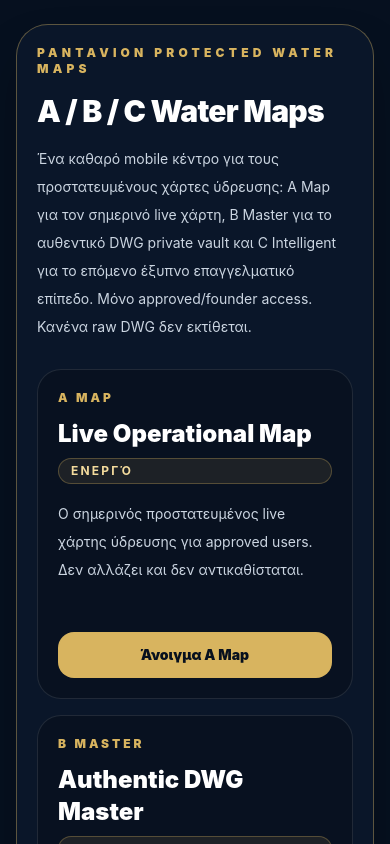
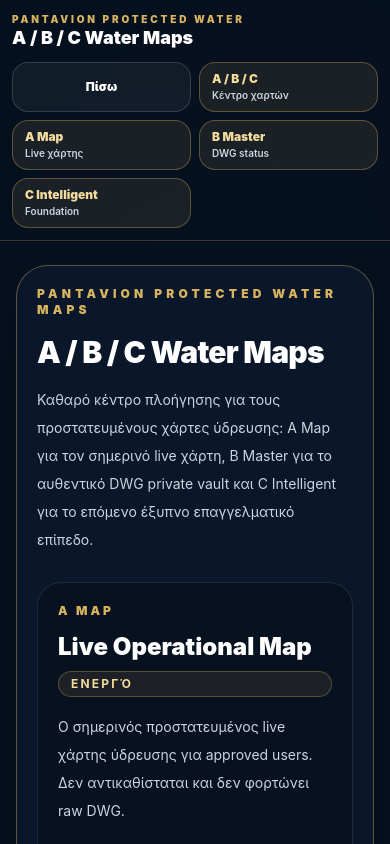
Before and after one commit to pandaconnect1/pantavion-planet, a Next.js app: page /professional/infrastructure/water/maps in a window 390 px wide. Shown: the top 844 px of the page. Built offline with nearby package versions, Linux system fonts and the light colour scheme; no server answers.

Commit message:
fix(water): repair mobile A B C navigation and corrupted entry

```diff
--- a/app/professional/infrastructure/water/c/page.tsx
+++ b/app/professional/infrastructure/water/c/page.tsx
@@ -1,3 +1,5 @@
+import WaterMapNavigation from "../water-map-navigation";
+
 export const metadata = {
   title: "Pantavion Water C Intelligent Map",
   description:
@@ -6,6 +8,9 @@ export const metadata = {
 
 export default function WaterCIntelligentMapPage() {
   return (
+    <>
+      <WaterMapNavigation title="C Intelligent Map" />
+
       <main className="min-h-screen bg-[#06101f] px-4 py-6 text-white">
         <section className="mx-auto max-w-4xl rounded-[2rem] border border-[#d8b45f]/40 bg-[#0a1629] p-5 shadow-2xl shadow-black/40 md:p-8">
           <p className="text-xs font-black uppercase tracking-[0.35em] text-[#d8b45f]">
@@ -41,7 +46,9 @@ export default function WaterCIntelligentMapPage() {
             </div>
 
             <div className="rounded-3xl border border-white/10 bg-black/20 p-4">
-            <p className="font-black text-[#d8b45f]">Engineering intelligence</p>
+              <p className="font-black text-[#d8b45f]">
+                Engineering intelligence
+              </p>
               <p className="mt-2 text-slate-300">
                 Πίεση, ζώνες, PRV, ανάγκες βελτίωσης δικτύου και επαγγελματικές
                 πληροφορίες θα μπουν σταδιακά.
@@ -65,5 +72,6 @@ export default function WaterCIntelligentMapPage() {
           </a>
         </section>
       </main>
+    </>
   );
 }
--- a/app/professional/infrastructure/water/maps/page.tsx
+++ b/app/professional/infrastructure/water/maps/page.tsx
@@ -1,3 +1,5 @@
+import WaterMapNavigation from "../water-map-navigation";
+
 export const metadata = {
   title: "Pantavion Water A B C Maps",
   description:
@@ -10,7 +12,7 @@ const cards = [
     title: "Live Operational Map",
     status: "Ενεργό",
     description:
-      "Ο σημερινός προστατευμένος live χάρτης ύδρευσης για approved users. Δεν αλλάζει και δεν αντικαθίσταται.",
+      "Ο σημερινός προστατευμένος live χάρτης ύδρευσης για approved users. Δεν αντικαθίσταται και δεν φορτώνει raw DWG.",
     href: "/professional/infrastructure/water/live",
     action: "Άνοιγμα A Map",
   },
@@ -36,6 +38,9 @@ const cards = [
 
 export default function WaterAbcMapsPage() {
   return (
+    <>
+      <WaterMapNavigation title="A / B / C Water Maps" />
+
       <main className="min-h-screen bg-[#06101f] px-4 py-6 text-white">
         <section className="mx-auto max-w-5xl rounded-[2rem] border border-[#d8b45f]/40 bg-[#0a1629] p-5 shadow-2xl shadow-black/40 md:p-8">
           <p className="text-xs font-black uppercase tracking-[0.35em] text-[#d8b45f]">
@@ -47,10 +52,10 @@ export default function WaterAbcMapsPage() {
           </h1>
 
           <p className="mt-4 max-w-3xl text-sm leading-7 text-slate-300 md:text-base">
-          Ένα καθαρό mobile κέντρο για τους προστατευμένους χάρτες ύδρευσης:
+            Καθαρό κέντρο πλοήγησης για τους προστατευμένους χάρτες ύδρευσης:
             A Map για τον σημερινό live χάρτη, B Master για το αυθεντικό DWG
             private vault και C Intelligent για το επόμενο έξυπνο επαγγελματικό
-          επίπεδο. Μόνο approved/founder access. Κανένα raw DWG δεν εκτίθεται.
+            επίπεδο.
           </p>
 
           <div className="mt-7 grid gap-4 md:grid-cols-3">
@@ -96,5 +101,6 @@ export default function WaterAbcMapsPage() {
           </div>
         </section>
       </main>
+    </>
   );
 }
--- a/app/professional/infrastructure/water/master/page.tsx
+++ b/app/professional/infrastructure/water/master/page.tsx
@@ -1,3 +1,4 @@
+import WaterMapNavigation from "../water-map-navigation";
 import BMasterStatusClient from "./b-master-status-client";
 
 export const metadata = {
@@ -6,5 +7,10 @@ export const metadata = {
 };
 
 export default function WaterBMasterStatusPage() {
-  return <BMasterStatusClient />;
+  return (
+    <>
+      <WaterMapNavigation title="B Master DWG Status" />
+      <BMasterStatusClient />
+    </>
+  );
 }
--- a/app/professional/infrastructure/water/page.tsx
+++ b/app/professional/infrastructure/water/page.tsx
@@ -1,13 +1,11 @@
-import type { Metadata } from "next";
+import { redirect } from "next/navigation";
 
-import WaterEntryClient from "./water-entry-client";
-
-export const metadata: Metadata = {
-  title: "Pantavion Water Access",
+export const metadata = {
+  title: "Pantavion Water Maps",
   description:
-    "Protected Pantavion water infrastructure access entry for approved users and founder admin review.",
+    "Clean protected entry for Pantavion Water A Map, B Master and C Intelligent Map.",
 };
 
-export default function WaterInfrastructurePage() {
-  return <WaterEntryClient />;
+export default function WaterRootPage() {
+  redirect("/professional/infrastructure/water/maps");
 }
--- /dev/null
+++ b/app/professional/infrastructure/water/water-map-navigation.tsx
@@ -0,0 +1,70 @@
+"use client";
+
+import { useRouter } from "next/navigation";
+
+const links = [
+  {
+    href: "/professional/infrastructure/water/maps",
+    label: "A / B / C",
+    description: "Κέντρο χαρτών",
+  },
+  {
+    href: "/professional/infrastructure/water/live",
+    label: "A Map",
+    description: "Live χάρτης",
+  },
+  {
+    href: "/professional/infrastructure/water/master",
+    label: "B Master",
+    description: "DWG status",
+  },
+  {
+    href: "/professional/infrastructure/water/c",
+    label: "C Intelligent",
+    description: "Foundation",
+  },
+];
+
+export default function WaterMapNavigation({
+  title = "Pantavion Water",
+}: {
+  title?: string;
+}) {
+  const router = useRouter();
+
+  return (
+    <nav className="sticky top-0 z-40 border-b border-[#d8b45f]/25 bg-[#06101f]/95 px-3 py-3 text-white backdrop-blur">
+      <div className="mx-auto flex max-w-6xl flex-col gap-3 md:flex-row md:items-center md:justify-between">
+        <div>
+          <p className="text-[10px] font-black uppercase tracking-[0.28em] text-[#d8b45f]">
+            Pantavion Protected Water
+          </p>
+          <h1 className="text-lg font-black leading-tight">{title}</h1>
+        </div>
+
+        <div className="grid grid-cols-2 gap-2 md:flex md:flex-wrap md:items-center">
+          <button
+            type="button"
+            onClick={() => router.back()}
+            className="rounded-2xl border border-white/15 bg-white/5 px-3 py-2 text-xs font-black text-white"
+          >
+            Πίσω
+          </button>
+
+          {links.map((link) => (
+            <a
+              key={link.href}
+              href={link.href}
+              className="rounded-2xl border border-[#d8b45f]/35 bg-[#d8b45f]/10 px-3 py-2 text-xs font-black text-[#f3db9d]"
+            >
+              <span className="block">{link.label}</span>
+              <span className="block text-[10px] font-semibold text-slate-300">
+                {link.description}
+              </span>
+            </a>
+          ))}
+        </div>
+      </div>
+    </nav>
+  );
+}
```
Lines whose indentation alone changed are shown as unchanged.
